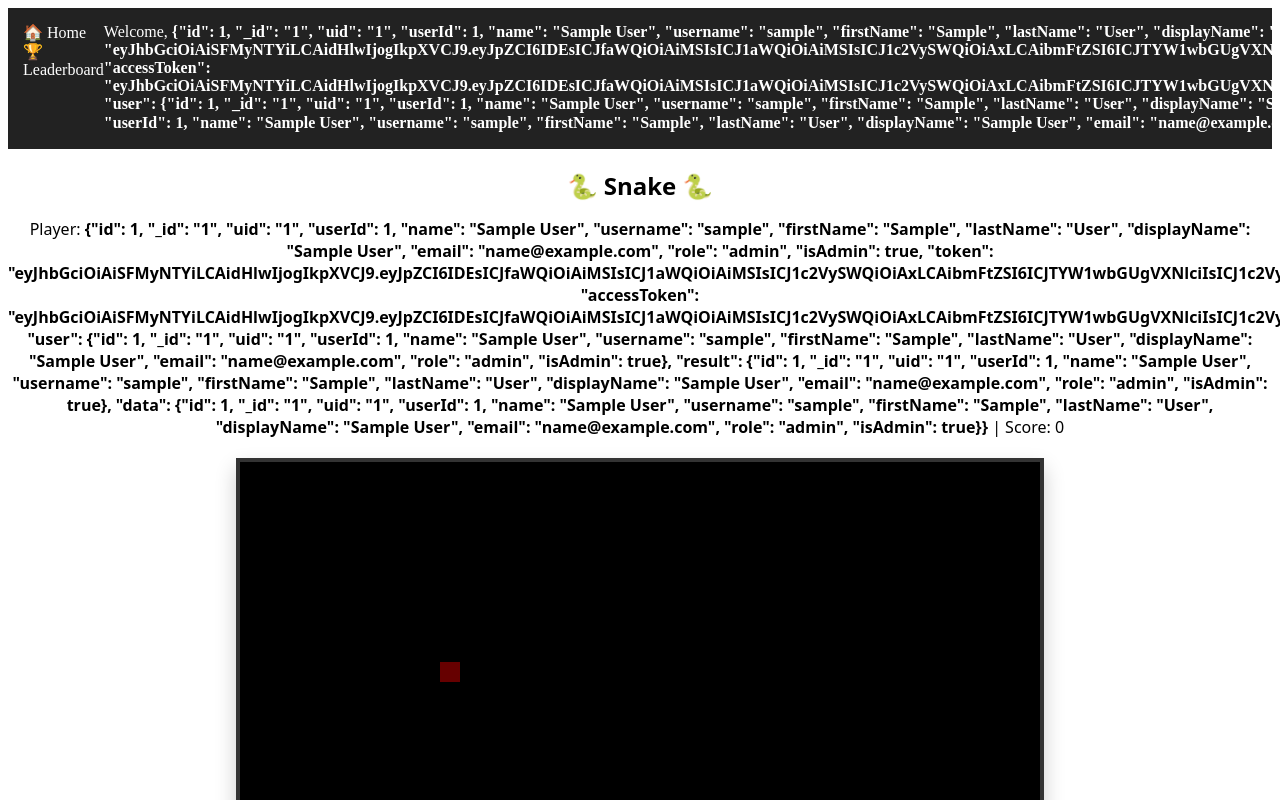
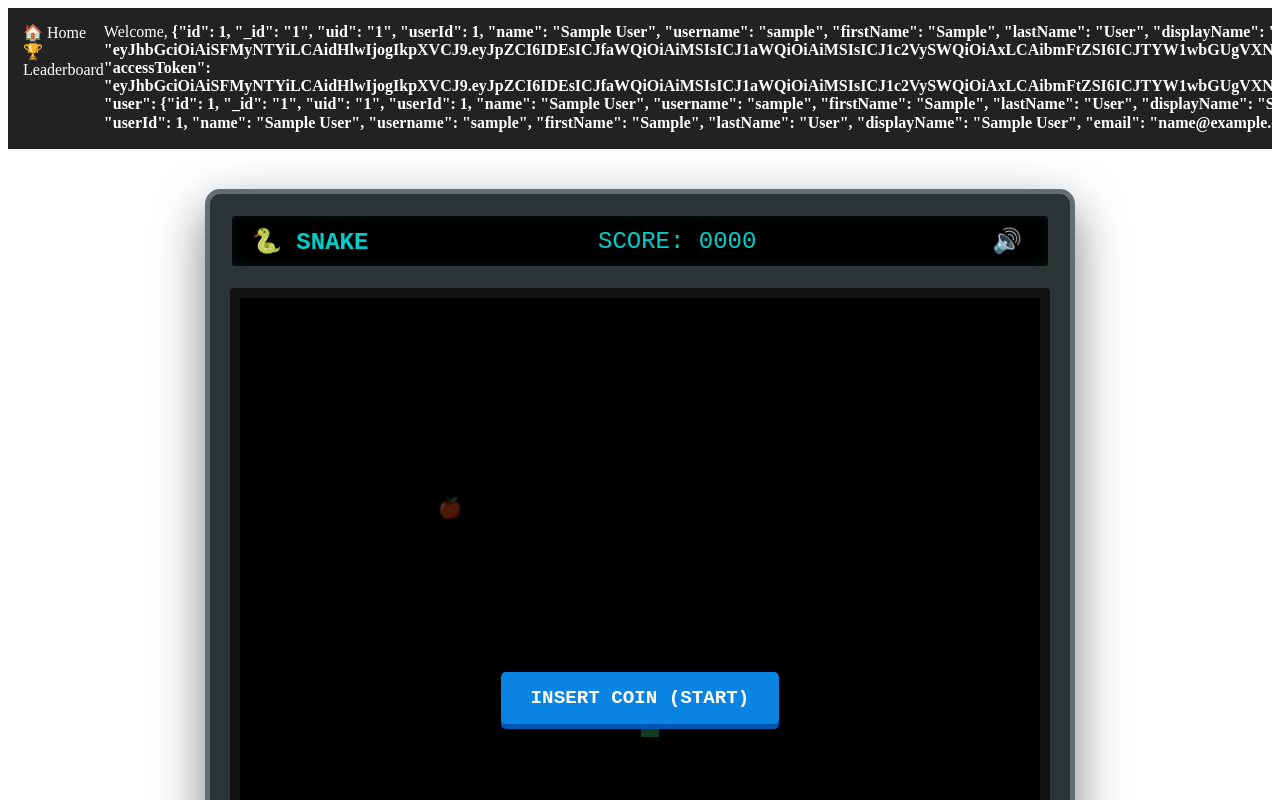
Before and after one commit to kaleb623/online-arcade, a React (Vite) app in the folder online-arcade/client/: page /game/snake in a window 1280 px wide. Shown: the top 800 px of the page. Built offline with nearby package versions, Linux system fonts and the light colour scheme; sample sign-in values are in the browser's storage.

Commit message:
Snek, login, leaderboard

```diff
--- a/online-arcade/client/src/App.jsx
+++ b/online-arcade/client/src/App.jsx
@@ -1,8 +1,10 @@
+// client/src/App.jsx
 import { BrowserRouter as Router, Routes, Route, Link } from 'react-router-dom';
 import Home from './pages/Home';
 import Leaderboard from './pages/Leaderboard';
 import Login from './pages/Login';
 import SnakeGame from './components/SnakeGame';
+import ProtectedRoute from './components/ProtectedRoute';
 
 function App() {
   const user = localStorage.getItem('user');
@@ -14,7 +16,15 @@ function App() {
 
   return (
     <Router>
-      <nav style={{ padding: '15px', background: '#222', color: 'white', display: 'flex', justifyContent: 'space-between' }}>
+      <nav style={{
+        padding: '15px',
+        background: '#222',
+        color: 'white',
+        display: 'flex',
+        justifyContent: 'space-between',
+        // --- REVERTED TO STATIC (Removed Sticky) ---
+        // This allows it to scroll away when the game loads
+      }}>
         <div>
           <Link to="/" style={{ color: 'white', marginRight: '15px', textDecoration: 'none' }}>🏠 Home</Link>
           <Link to="/leaderboard" style={{ color: 'white', textDecoration: 'none' }}>🏆 Leaderboard</Link>
@@ -32,7 +42,14 @@ function App() {
         <Route path="/" element={<Home />} />
         <Route path="/leaderboard" element={<Leaderboard />} />
         <Route path="/login" element={<Login />} />
-        <Route path="/game/snake" element={<SnakeGame />} />
+        <Route
+          path="/game/snake"
+          element={
+            <ProtectedRoute>
+              <SnakeGame />
+            </ProtectedRoute>
+          }
+        />
       </Routes>
     </Router>
   );
--- /dev/null
+++ b/online-arcade/client/src/components/ProtectedRoute.jsx
@@ -0,0 +1,18 @@
+// client/src/components/ProtectedRoute.jsx
+import { Navigate } from 'react-router-dom';
+
+const ProtectedRoute = ({ children }) => {
+  // Check if user is logged in
+  const user = localStorage.getItem('user');
+
+  if (!user) {
+    // If not logged in, redirect to Login page
+    // 'replace' prevents them from hitting Back and getting stuck in a loop
+    return <Navigate to="/login" replace />;
+  }
+
+  // If logged in, render the Game (the child component)
+  return children;
+};
+
+export default ProtectedRoute;
--- a/online-arcade/client/src/components/SnakeGame.jsx
+++ b/online-arcade/client/src/components/SnakeGame.jsx
@@ -7,104 +7,139 @@ import { useNavigate } from 'react-router-dom';
 // --- CONFIGURATION ---
 const CANVAS_SIZE = 800;
 const SCALE = 20;
-const SPEED = 60;
+const TICK_RATE = 80;
 const SNAKE_START = [[20, 20], [20, 21]];
-const CHOMP_COOLDOWN = 15000; // 15 Seconds in Milliseconds
+const CHOMP_COOLDOWN = 15000;
 
 function SnakeGame() {
   const canvasRef = useRef();
+  const gameContainerRef = useRef(null);
   const navigate = useNavigate();
   const { playSound } = useGameSounds('SnakeGame');
 
-  // GAME STATES
   const [gameStatus, setGameStatus] = useState('idle');
-
-  const [snake, setSnake] = useState(SNAKE_START);
-  const [food, setFood] = useState([10, 10]);
   const [score, setScore] = useState(0);
   const [countdown, setCountdown] = useState(5);
 
-  // REFS (For Game Engine)
+  const [isMuted, setIsMuted] = useState(() => {
+    return localStorage.getItem('snake_muted') === 'true';
+  });
+
+  // LOGIC REFS
   const moveQueue = useRef([]);
   const currentDir = useRef([0, -1]);
+  const snakeRef = useRef(SNAKE_START);
+  const prevSnakeRef = useRef(SNAKE_START);
+  const foodRef = useRef([10, 10]);
+  const scoreRef = useRef(0);
 
   // TIMING REFS
   const requestRef = useRef();
   const lastTimeRef = useRef();
   const accumulatorRef = useRef(0);
-  const lastChompTimeRef = useRef(0); // <--- NEW: Track last eat sound time
-
-  // LOGIC REFS
-  const snakeRef = useRef(SNAKE_START);
-  const foodRef = useRef([10, 10]);
-  const scoreRef = useRef(0);
+  const lastChompTimeRef = useRef(0);
+  const isMutedRef = useRef(isMuted);
 
   const username = localStorage.getItem('user') || "Anonymous";
 
-  // --- DRAWING LOOP ---
+  // --- AUTO SCROLL EFFECT ---
   useEffect(() => {
+    if (gameContainerRef.current) {
+        setTimeout(() => {
+            gameContainerRef.current.scrollIntoView({
+                behavior: 'smooth',
+                block: 'start' // Aligns top of Game to Top of Screen (Header disappears)
+            });
+        }, 100);
+    }
+  }, []);
+
+  useEffect(() => {
+    isMutedRef.current = isMuted;
+    localStorage.setItem('snake_muted', isMuted);
+  }, [isMuted]);
+
+  // --- INTERPOLATION & DRAWING ---
+  const lerp = (start, end, alpha) => start + (end - start) * alpha;
+
+  const draw = (alpha) => {
     const context = canvasRef.current.getContext("2d");
     context.setTransform(SCALE, 0, 0, SCALE, 0, 0);
     context.clearRect(0, 0, CANVAS_SIZE, CANVAS_SIZE);
 
+    // Draw Food
+    context.font = "1px Arial";
+    context.textAlign = "center";
+    context.textBaseline = "middle";
+    context.fillText("🍎", foodRef.current[0] + 0.5, foodRef.current[1] + 0.55);
+
     // Draw Snake
-    context.fillStyle = "limegreen";
-    snake.forEach(([x, y]) => context.fillRect(x, y, 1, 1));
+    context.fillStyle = "#2ecc71";
 
-    // Draw Food
-    context.fillStyle = "red";
-    context.fillRect(food[0], food[1], 1, 1);
-  }, [snake, food]);
+    snakeRef.current.forEach((segment, i) => {
+      const prevSegment = prevSnakeRef.current[i] || segment;
+      const dist = Math.abs(segment[0] - prevSegment[0]) + Math.abs(segment[1] - prevSegment[1]);
 
-  // --- SYNC REFS ---
-  useEffect(() => {
-      snakeRef.current = snake;
-      foodRef.current = food;
-      scoreRef.current = score;
-  }, [snake, food, score]);
+      let x = segment[0];
+      let y = segment[1];
 
-  // --- COUNTDOWN TIMER ---
-  useEffect(() => {
-    if (gameStatus === 'countdown' && countdown > 0) {
-      const timer = setTimeout(() => {
-        setCountdown(prev => prev - 1);
-      }, 1000);
-      return () => clearTimeout(timer);
-    } else if (gameStatus === 'countdown' && countdown === 0) {
-      setGameStatus('playing');
+      if (dist < 2) {
+        x = lerp(prevSegment[0], segment[0], alpha);
+        y = lerp(prevSegment[1], segment[1], alpha);
       }
-  }, [gameStatus, countdown]);
 
+      if (i === 0) {
+        // --- DRAW HEAD (Tongue Emoji 👅) ---
+        context.save();
+        context.translate(x + 0.5, y + 0.5);
 
-  // --- GAME LOGIC STEP ---
+        const dir = currentDir.current;
+        let angle = 0;
+
+        if (dir[1] === 1) angle = 0;
+        if (dir[1] === -1) angle = Math.PI;
+        if (dir[0] === 1) angle = -Math.PI / 2;
+        if (dir[0] === -1) angle = Math.PI / 2;
+
+        context.rotate(angle);
+        context.font = "1.2px Arial";
+        context.fillText("👅", 0, 0.1);
+        context.restore();
+      } else {
+        // --- DRAW BODY ---
+        context.fillRect(x + 0.05, y + 0.05, 0.9, 0.9);
+      }
+    });
+  };
+
+  // --- GAME LOGIC ---
   const runGameStep = () => {
+    prevSnakeRef.current = [...snakeRef.current];
     const currentSnake = [...snakeRef.current];
     const dir = currentDir.current;
     const newHead = [currentSnake[0][0] + dir[0], currentSnake[0][1] + dir[1]];
 
-    // Wall / Self Collision
+    // Collision
     if (newHead[0] * SCALE >= CANVAS_SIZE || newHead[0] < 0 ||
         newHead[1] * SCALE >= CANVAS_SIZE || newHead[1] < 0 ||
         currentSnake.some(seg => seg[0] === newHead[0] && seg[1] === newHead[1])) {
-        playSound('bonk', 0.6);
+        if (!isMutedRef.current) playSound('bonk', 0.6);
         endGame();
         return;
     }
 
     currentSnake.unshift(newHead);
 
-    // Food Collision
+    // Food
     if (newHead[0] === foodRef.current[0] && newHead[1] === foodRef.current[1]) {
         scoreRef.current += 10;
         setScore(scoreRef.current);
 
-        // --- NEW SOUND LOGIC ---
         const now = Date.now();
-        if (now - lastChompTimeRef.current > CHOMP_COOLDOWN) {
+        if (!isMutedRef.current && now - lastChompTimeRef.current > CHOMP_COOLDOWN) {
             playSound('chomp');
             lastChompTimeRef.current = now;
         }
-        // -----------------------
 
         let newFood;
         do {
@@ -113,200 +148,212 @@ function SnakeGame() {
                 Math.floor(Math.random() * (CANVAS_SIZE / SCALE))
             ];
         } while (currentSnake.some(seg => seg[0] === newFood[0] && seg[1] === newFood[1]));
-
         foodRef.current = newFood;
-        setFood(newFood);
     } else {
         currentSnake.pop();
     }
-
     snakeRef.current = currentSnake;
-    setSnake(currentSnake);
   };
 
-  // --- GAME LOOP ENGINE ---
+  // --- LOOP & INPUTS ---
   const gameLoopRefWrapper = (time) => {
       if (gameStatus !== 'playing') return;
-
+      if (!lastTimeRef.current) lastTimeRef.current = time;
       const deltaTime = time - lastTimeRef.current;
       lastTimeRef.current = time;
       accumulatorRef.current += deltaTime;
 
-      // Fixed Time Step
-      while (accumulatorRef.current >= SPEED) {
-          if (moveQueue.current.length > 0) {
-              currentDir.current = moveQueue.current.shift();
-          }
+      while (accumulatorRef.current >= TICK_RATE) {
+          if (moveQueue.current.length > 0) currentDir.current = moveQueue.current.shift();
           runGameStep();
-          accumulatorRef.current -= SPEED;
+          accumulatorRef.current -= TICK_RATE;
       }
 
       if(gameStatus === 'playing') {
+          draw(accumulatorRef.current / TICK_RATE);
           requestRef.current = requestAnimationFrame(gameLoopRefWrapper);
       }
   };
 
-  // Start Loop when status becomes 'playing'
   useEffect(() => {
     if (gameStatus === 'playing') {
         requestRef.current = requestAnimationFrame((time) => {
             lastTimeRef.current = time;
             requestRef.current = requestAnimationFrame(gameLoopRefWrapper);
         });
+    } else if (gameStatus === 'idle' || gameStatus === 'countdown') {
+         draw(1);
     }
-    return () => {
-        if (requestRef.current) cancelAnimationFrame(requestRef.current);
-    };
+    return () => { if (requestRef.current) cancelAnimationFrame(requestRef.current); };
   }, [gameStatus]);
 
+  useEffect(() => {
+    if (gameStatus === 'countdown' && countdown > 0) {
+      const timer = setTimeout(() => setCountdown(c => c - 1), 1000);
+      return () => clearTimeout(timer);
+    } else if (gameStatus === 'countdown' && countdown === 0) {
+      setGameStatus('playing');
+    }
+  }, [gameStatus, countdown]);
 
-  // --- INPUTS ---
   useEffect(() => {
     const handleKeyDown = (e) => {
-      const lastMove = moveQueue.current.length > 0
-        ? moveQueue.current[moveQueue.current.length - 1]
-        : currentDir.current;
-
+      const lastMove = moveQueue.current.length > 0 ? moveQueue.current[moveQueue.current.length - 1] : currentDir.current;
       let newDir = null;
-
       if (e.key === "ArrowUp" && lastMove[1] !== 1) newDir = [0, -1];
       if (e.key === "ArrowDown" && lastMove[1] !== -1) newDir = [0, 1];
       if (e.key === "ArrowLeft" && lastMove[0] !== 1) newDir = [-1, 0];
       if (e.key === "ArrowRight" && lastMove[0] !== -1) newDir = [1, 0];
-
-      if(["ArrowUp","ArrowDown","ArrowLeft","ArrowRight"].indexOf(e.code) > -1) {
-          e.preventDefault();
-      }
-
-      if (newDir) {
-        moveQueue.current.push(newDir);
-      }
+      if(["ArrowUp","ArrowDown","ArrowLeft","ArrowRight"].indexOf(e.code) > -1) e.preventDefault();
+      if (newDir) moveQueue.current.push(newDir);
     };
-
     window.addEventListener("keydown", handleKeyDown);
     return () => window.removeEventListener("keydown", handleKeyDown);
   }, []);
 
-  // --- ACTIONS ---
   const startGame = () => {
     setGameStatus('countdown');
     setCountdown(5);
-
-    setSnake(SNAKE_START);
+    const startFood = [Math.floor(Math.random() * (CANVAS_SIZE / SCALE)), Math.floor(Math.random() * (CANVAS_SIZE / SCALE))];
+    setScore(0);
+    scoreRef.current = 0;
     snakeRef.current = SNAKE_START;
-
-    const startFood = [
-        Math.floor(Math.random() * (CANVAS_SIZE / SCALE)),
-        Math.floor(Math.random() * (CANVAS_SIZE / SCALE))
-    ];
-    setFood(startFood);
+    prevSnakeRef.current = SNAKE_START;
     foodRef.current = startFood;
-
     currentDir.current = [0, -1];
     moveQueue.current = [];
-    setScore(0);
-    scoreRef.current = 0;
     accumulatorRef.current = 0;
     lastTimeRef.current = null;
-    lastChompTimeRef.current = 0; // Reset sound cooldown on restart
+    lastChompTimeRef.current = 0;
+    draw(1);
   };
 
   const endGame = () => {
     setGameStatus('gameover');
     if(username !== "Anonymous") {
-        axios.post('http://localhost:5000/api/score', {
-            username,
-            game: 'snake',
-            score: scoreRef.current
-        }).catch(err => console.error(err));
+        axios.post('http://localhost:5000/api/score', { username, game: 'snake', score: scoreRef.current })
+            .catch(err => console.error(err));
     }
   };
 
+  // --- RENDER ---
   return (
-    <div style={{ textAlign: 'center', marginTop: '20px', fontFamily: 'system-ui, sans-serif' }}>
-      <h2 style={{ marginBottom: '10px' }}>🐍 Snake 🐍</h2>
-      <p style={{ marginBottom: '20px' }}>Player: <b>{username}</b> | Score: {score}</p>
+    <div
+        ref={gameContainerRef}
+        style={{
+            display: 'flex',
+            justifyContent: 'center',
+            marginTop: '40px',
+            paddingBottom: '50px',
+            fontFamily: "'Courier New', Courier, monospace",
+            // Removed scrollMarginTop as it's not needed for static headers
+        }}
+    >
 
+      {/* 1. THE CABINET */}
       <div style={{
-          position: 'relative',
-          width: `${CANVAS_SIZE}px`,
-          height: `${CANVAS_SIZE}px`,
-          margin: '0 auto',
-          border: '4px solid #333',
-          backgroundColor: '#000',
-          boxShadow: '0 10px 20px rgba(0,0,0,0.2)'
+        backgroundColor: '#2d3436',
+        padding: '20px',
+        borderRadius: '15px',
+        boxShadow: '0 20px 50px rgba(0,0,0,0.5)',
+        border: '5px solid #636e72'
       }}>
 
+        {/* 2. THE HEADER */}
+        <div style={{
+          backgroundColor: '#000',
+          color: '#00cec9',
+          padding: '10px 20px',
+          marginBottom: '20px',
+          borderRadius: '5px',
+          display: 'flex',
+          justifyContent: 'space-between',
+          alignItems: 'center',
+          border: '2px solid #333',
+          boxShadow: 'inset 0 0 10px rgba(0,255,255,0.1)'
+        }}>
+          <div style={{ fontSize: '1.5rem', fontWeight: 'bold' }}>🐍 SNAKE</div>
+          <div style={{ fontSize: '1.5rem' }}>SCORE: {String(score).padStart(4, '0')}</div>
+
+          <button
+            onClick={() => setIsMuted(!isMuted)}
+            title={isMuted ? "Unmute" : "Mute"}
+            style={{
+              background: 'transparent',
+              border: 'none',
+              color: isMuted ? '#fab1a0' : '#00cec9',
+              fontSize: '1.5rem',
+              cursor: 'pointer'
+            }}
+          >
+            {isMuted ? '🔇' : '🔊'}
+          </button>
+        </div>
+
+        {/* 3. THE SCREEN */}
+        <div style={{ position: 'relative', border: '10px solid #111', borderRadius: '4px' }}>
           <canvas
             ref={canvasRef}
             width={`${CANVAS_SIZE}px`}
             height={`${CANVAS_SIZE}px`}
-          style={{ display: 'block' }}
+            style={{ display: 'block', backgroundColor: '#000' }}
           />
 
           {gameStatus === 'idle' && (
             <div style={overlayStyle}>
-            <button onClick={startGame} style={buttonStyle}>Start Game ▶</button>
+              <button onClick={startGame} style={buttonStyle}>INSERT COIN (START)</button>
             </div>
           )}
 
           {gameStatus === 'countdown' && (
             <div style={overlayStyle}>
-            <div style={{
-                fontSize: '8rem',
-                color: '#fff',
-                fontWeight: '800',
-                textShadow: '0 4px 10px rgba(0,0,0,0.5)',
-                animation: 'pulse 1s infinite'
-            }}>{countdown}</div>
-            <p style={{ color: '#fff', marginTop: '10px', fontSize: '1.2rem' }}>Get Ready!</p>
+              <div style={countdownStyle}>{countdown}</div>
+              <p style={{ color: '#fff', marginTop: '10px', fontSize: '1.5rem', textShadow: '0 0 10px #fff' }}>GET READY</p>
             </div>
           )}
 
           {gameStatus === 'gameover' && (
             <div style={overlayStyle}>
-            <h3 style={{ color: 'white', fontSize: '2.5rem', margin: 0 }}>Game Over</h3>
-            <p style={{ color: '#eee', fontSize: '1.2rem' }}>Final Score: {score}</p>
-            <div style={{ marginTop: '20px' }}>
-              <button onClick={startGame} style={buttonStyle}>Try Again ↺</button>
-              <button onClick={() => navigate('/leaderboard')} style={{ ...buttonStyle, background: '#444', marginLeft: '10px' }}>🏆 Leaders</button>
+              <h3 style={{ color: '#ff7675', fontSize: '3rem', margin: 0, textShadow: '4px 4px 0 #000' }}>GAME OVER</h3>
+              <p style={{ color: '#fff', fontSize: '1.5rem', margin: '20px 0' }}>SCORE: {score}</p>
+              <div>
+                <button onClick={startGame} style={buttonStyle}>RETRY</button>
+                <button onClick={() => navigate('/leaderboard')} style={{ ...buttonStyle, background: '#636e72', marginLeft: '10px' }}>LEADERS</button>
               </div>
             </div>
           )}
         </div>
 
-      <div style={{ marginTop: '20px', color: '#666' }}>
-        <small>Use Arrow Keys to Move</small>
+        <div style={{ textAlign: 'center', color: '#b2bec3', marginTop: '10px', fontSize: '0.8rem' }}>
+          USE ARROW KEYS TO MOVE
+        </div>
+
       </div>
     </div>
   );
 }
 
+// --- STYLES ---
 const overlayStyle = {
-  position: 'absolute',
-  top: 0,
-  left: 0,
-  width: '100%',
-  height: '100%',
-  backgroundColor: 'rgba(0, 0, 0, 0.6)',
-  display: 'flex',
-  flexDirection: 'column',
-  justifyContent: 'center',
-  alignItems: 'center',
+  position: 'absolute', top: 0, left: 0, width: '100%', height: '100%',
+  backgroundColor: 'rgba(0, 0, 0, 0.7)',
+  display: 'flex', flexDirection: 'column', justifyContent: 'center', alignItems: 'center',
   zIndex: 10
 };
 
 const buttonStyle = {
-  padding: '12px 24px',
-  fontSize: '1.2rem',
-  cursor: 'pointer',
-  background: '#2ecc71',
-  color: 'white',
-  border: 'none',
-  borderRadius: '8px',
-  fontWeight: 'bold',
-  boxShadow: '0 4px 6px rgba(0,0,0,0.2)',
-  transition: 'transform 0.1s',
+  padding: '15px 30px', fontSize: '1.2rem', cursor: 'pointer',
+  background: '#0984e3', color: 'white', border: 'none', borderRadius: '5px',
+  fontWeight: 'bold', fontFamily: "'Courier New', Courier, monospace",
+  boxShadow: '0 5px 0 #0056b3',
+  transform: 'translateY(0)',
+  transition: 'transform 0.1s, box-shadow 0.1s'
+};
+
+const countdownStyle = {
+  fontSize: '10rem', color: '#ffeaa7', fontWeight: '800',
+  textShadow: '0 0 20px rgba(255, 234, 167, 0.5)',
+  animation: 'pulse 1s infinite'
 };
 
 export default SnakeGame;
```
Also changed, not shown: online-arcade/client/src/pages/Login.jsx (+6 -4 lines), 2 other files (tests, documents, lock files or other folders). Lines whose indentation alone changed are shown as unchanged.
